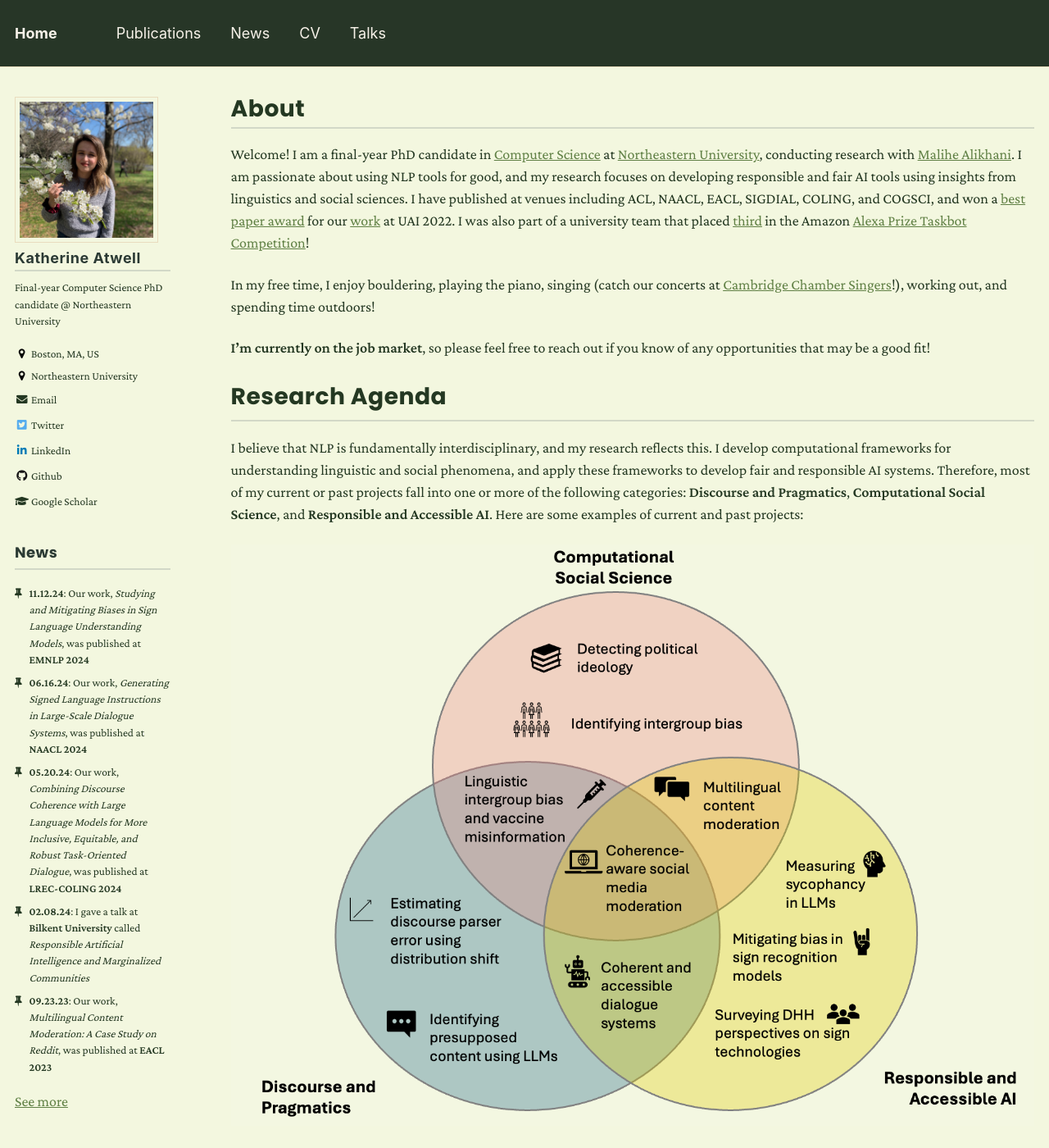
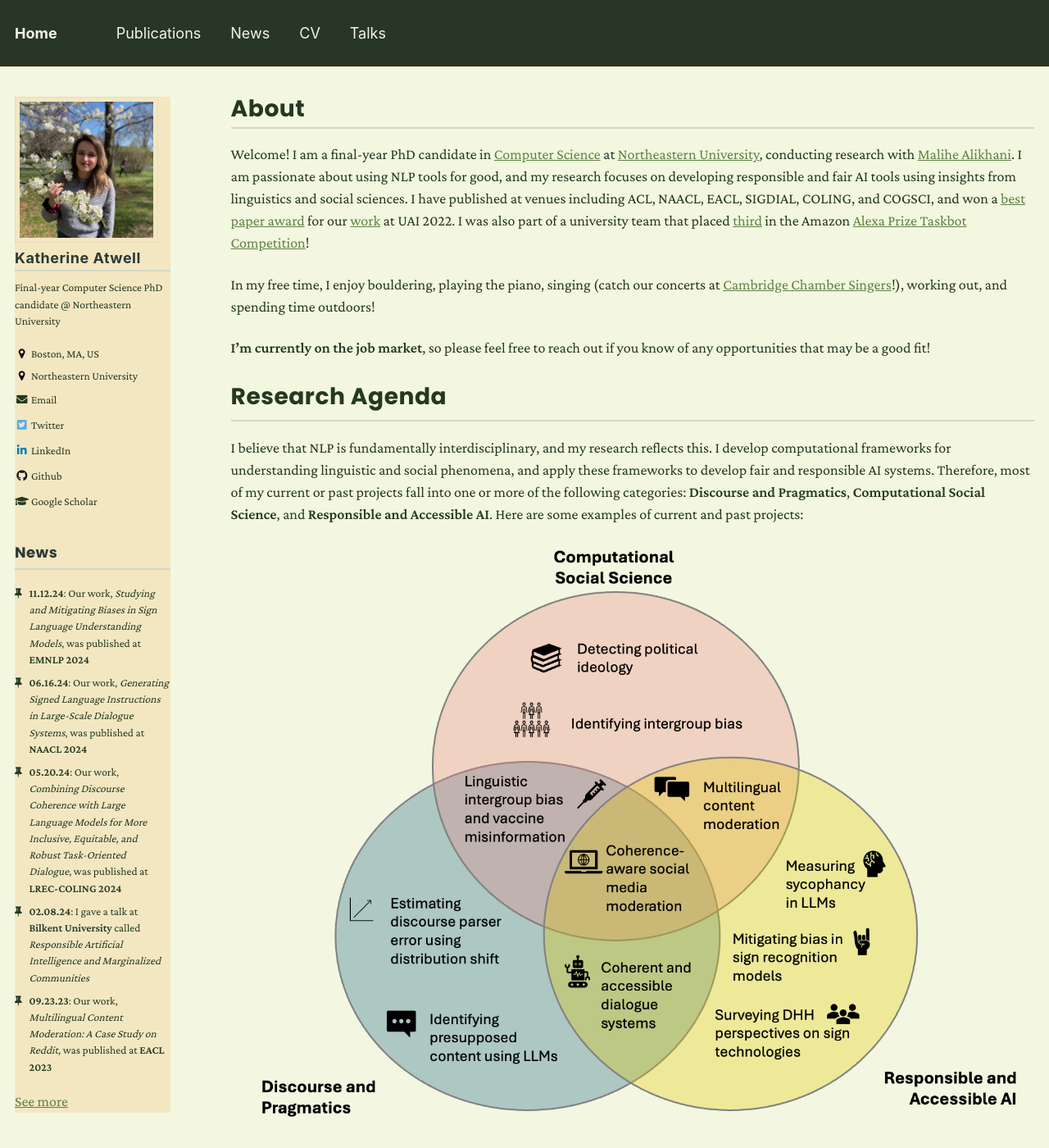
Before and after one commit to katherine-atwell/katherine-atwell.github.io, a Jekyll site: the page built from _pages/about.md, in a window 1280 px wide and 1400 px high. Shown: the whole window at 82% size. Built offline with Jekyll 4.4.1, drawn with Linux system fonts in a browser that asks for light colours; nearby versions of some CDN libraries.

Commit message:
update sidebar color

```diff
--- a/_sass/_sidebar.scss
+++ b/_sass/_sidebar.scss
@@ -22,6 +22,8 @@
     &:hover {
       opacity: 1;
     }
+    background-color: #f3e7c2;
+    color: #243822;
   }
 
 
```
